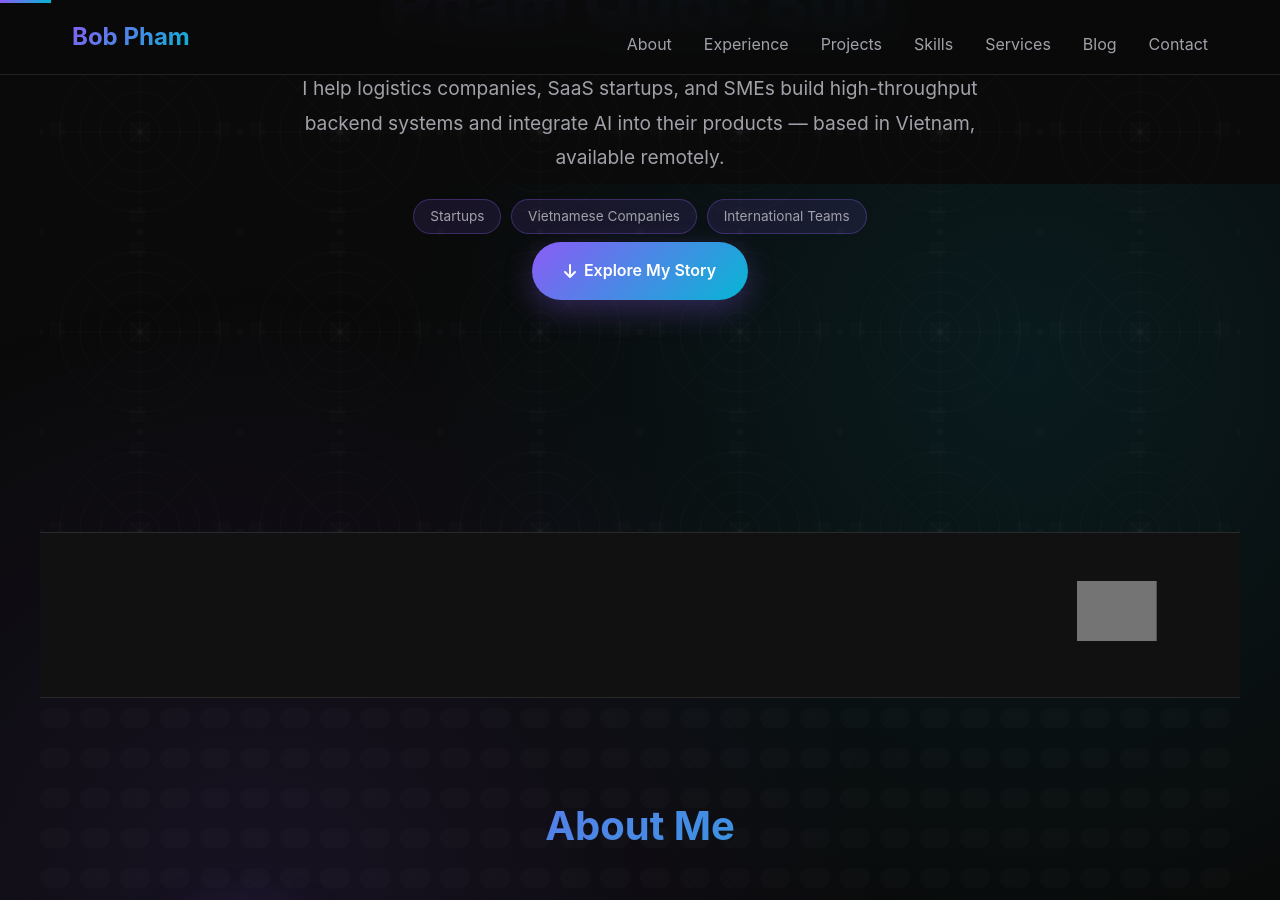
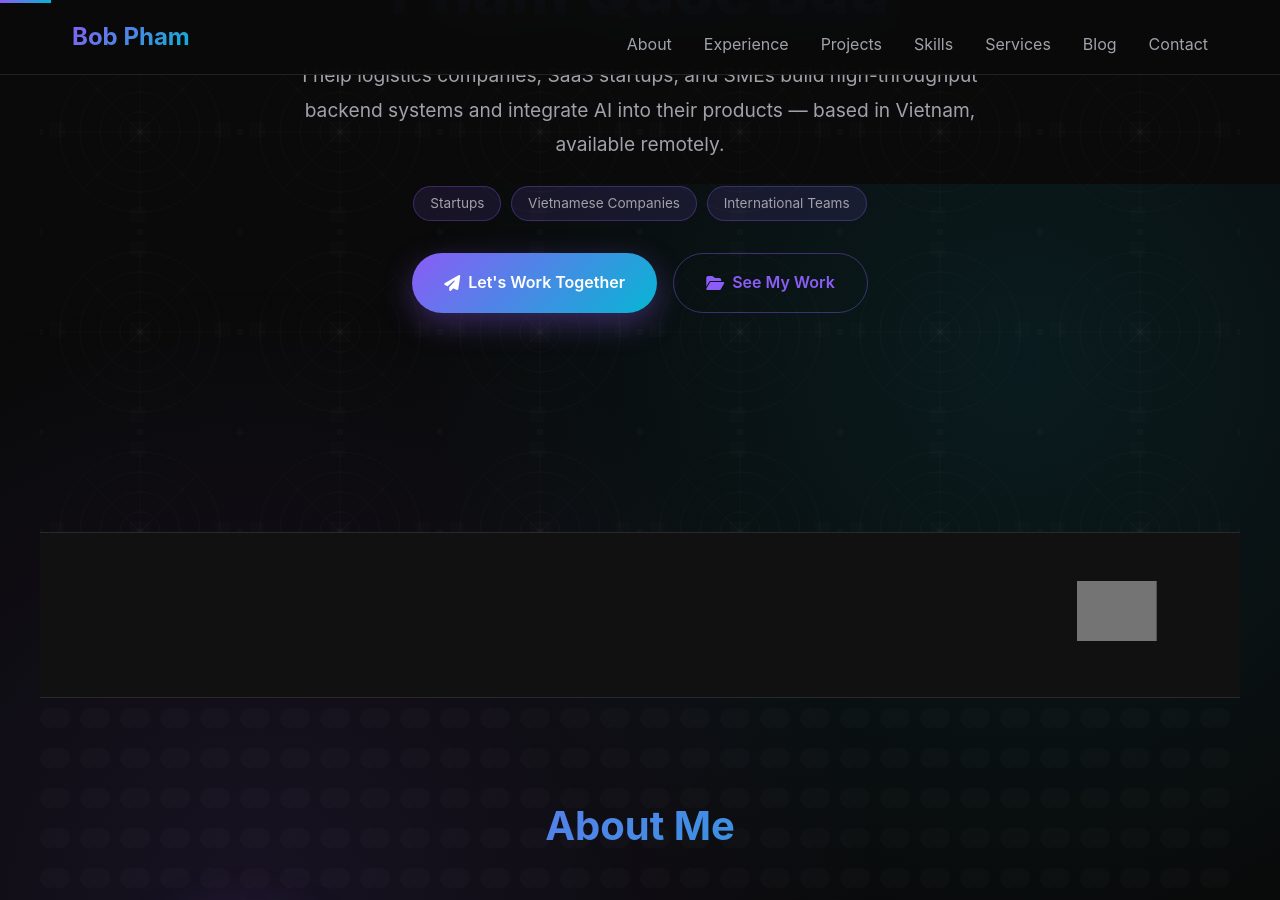
Before and after one commit to phamquocbuu/buu, a Jekyll site: the page index.html, which Jekyll copies as it is, in a window 1280 px wide and 900 px high, scrolled down 368 px. Built offline with Jekyll 4.4.1, drawn with Linux system fonts in a browser that asks for light colours; grey boxes are pictures that could not be loaded.

Commit message:
feat: Replace hero CTA with action-oriented primary and secondary buttons

```diff
--- a/index.html
+++ b/index.html
@@ -158,10 +158,16 @@
                 <span style="padding: 0.35rem 1rem; background: rgba(139, 92, 246, 0.12); border: 1px solid rgba(139, 92, 246, 0.3); border-radius: 20px; font-size: 0.85rem; color: var(--text-secondary);">Vietnamese Companies</span>
                 <span style="padding: 0.35rem 1rem; background: rgba(139, 92, 246, 0.12); border: 1px solid rgba(139, 92, 246, 0.3); border-radius: 20px; font-size: 0.85rem; color: var(--text-secondary);">International Teams</span>
             </div>
-            <a href="#about" class="cta-button">
-                <i class="fas fa-arrow-down"></i>
-                Explore My Story
-            </a>
+            <div style="display: flex; gap: 1rem; justify-content: center; flex-wrap: wrap; margin-top: 2rem;">
+                <a href="#contact-section" class="cta-button" style="background: var(--gradient-primary); border: none; box-shadow: 0 10px 30px rgba(139, 92, 246, 0.35);">
+                    <i class="fas fa-paper-plane"></i>
+                    Let's Work Together
+                </a>
+                <a href="#projects" class="cta-button" style="background: transparent; border: 1px solid rgba(139, 92, 246, 0.4); color: var(--accent-primary); box-shadow: none;">
+                    <i class="fas fa-folder-open"></i>
+                    See My Work
+                </a>
+            </div>
         </div>
     </section>
 
```
